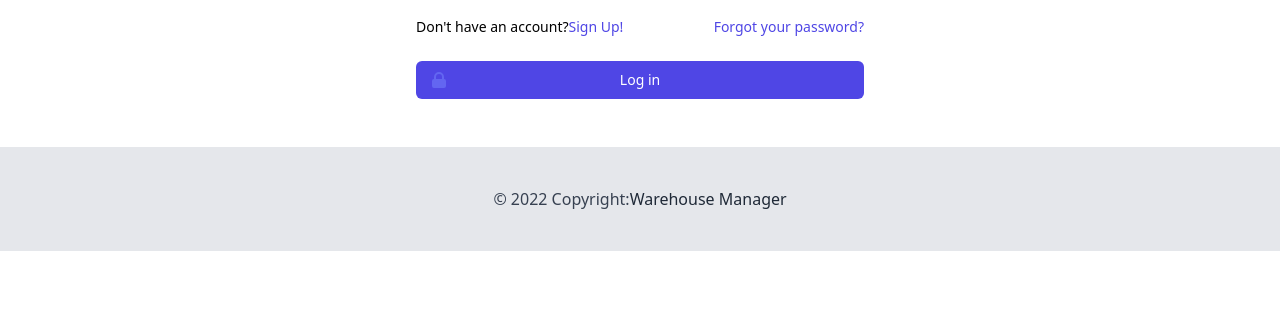
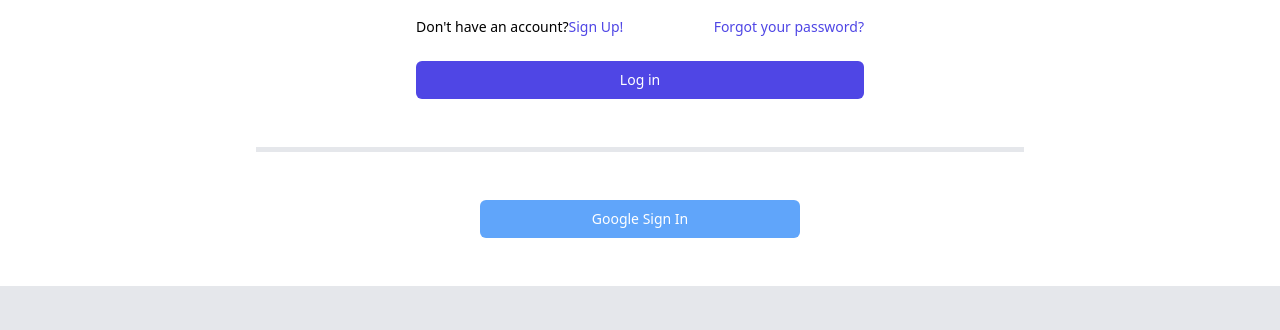
Before and after one commit to sazzad22/Inventory-Management, a React (Create React App) app: page /login in a window 1280 px wide. Shown: the part 270-600 px from the top of the page. Built offline with nearby package versions, Linux system fonts and the light colour scheme; no server answers.

Commit message:
social login

```diff
--- a/src/components/Login/Login/Login.js
+++ b/src/components/Login/Login/Login.js
@@ -4,6 +4,7 @@ import { Link, useLocation, useNavigate } from "react-router-dom";
 import { useSignInWithEmailAndPassword } from "react-firebase-hooks/auth";
 import auth from "../../../firebse.init";
 import Loading from "../../Shared/Loading/Loading";
+import SocialLogin from "../SocialLogin/SocialLogin";
 
 const Login = () => {
   const emailRef = useRef("");
@@ -117,10 +118,7 @@ const Login = () => {
                 className="group relative w-full flex justify-center py-2 px-4 border border-transparent text-sm font-medium rounded-md text-white bg-indigo-600 hover:bg-indigo-700 focus:outline-none focus:ring-2 focus:ring-offset-2 focus:ring-indigo-500"
               >
                 <span className="absolute left-0 inset-y-0 flex items-center pl-3">
-                  <LockClosedIcon
-                    className="h-5 w-5 text-indigo-500 group-hover:text-indigo-400"
-                    aria-hidden="true"
-                  />
+
                 </span>
                 Log in
               </button>
@@ -128,6 +126,12 @@ const Login = () => {
           </form>
         </div>
       </div>
+      <hr className="mx-64 " />
+      <hr className="mx-64 " />
+      <hr className="mx-64 " />
+      <hr className="mx-64 " />
+      <hr className="mx-64 " />
+      <SocialLogin></SocialLogin>
     </>
   );
 };
--- /dev/null
+++ b/src/components/Login/SocialLogin/SocialLogin.js
@@ -0,0 +1,43 @@
+import React from "react";
+import { useSignInWithGoogle } from "react-firebase-hooks/auth";
+import { useLocation, useNavigate } from "react-router-dom";
+import auth from "../../../firebse.init";
+import Loading from "../../Shared/Loading/Loading";
+
+const SocialLogin = () => {
+  const [signInWithGoogle, user, loading, error] = useSignInWithGoogle(auth);
+
+  const navigate = useNavigate();
+  const location = useLocation();
+
+  let from = location.state?.from?.pathname || "/";
+
+  let errorElement;
+
+  if (loading) {
+    return <Loading></Loading>;
+  }
+
+  if (error) {
+    errorElement = <p className="text-danger">Error: {error?.message}</p>;
+  }
+
+  if (user) {
+    navigate(from, { replace: true });
+  }
+
+  return (
+    <div className="min-h-full flex items-center justify-center py-12 px-4 sm:px-6 lg:px-8">
+      <button
+          onClick={() => signInWithGoogle()}
+          type="submit"
+          className="group relative w-80 flex justify-center py-2 px-4 border border-transparent text-sm font-medium rounded-md text-white bg-blue-400 hover:bg-orange-400 focus:outline-none focus:ring-2 focus:ring-offset-2 focus:ring-indigo-500"
+        >
+          <span className="absolute left-0 inset-y-0 flex items-center pl-3"></span>
+          Google Sign In
+        </button>
+    </div>
+  );
+};
+
+export default SocialLogin;
```
